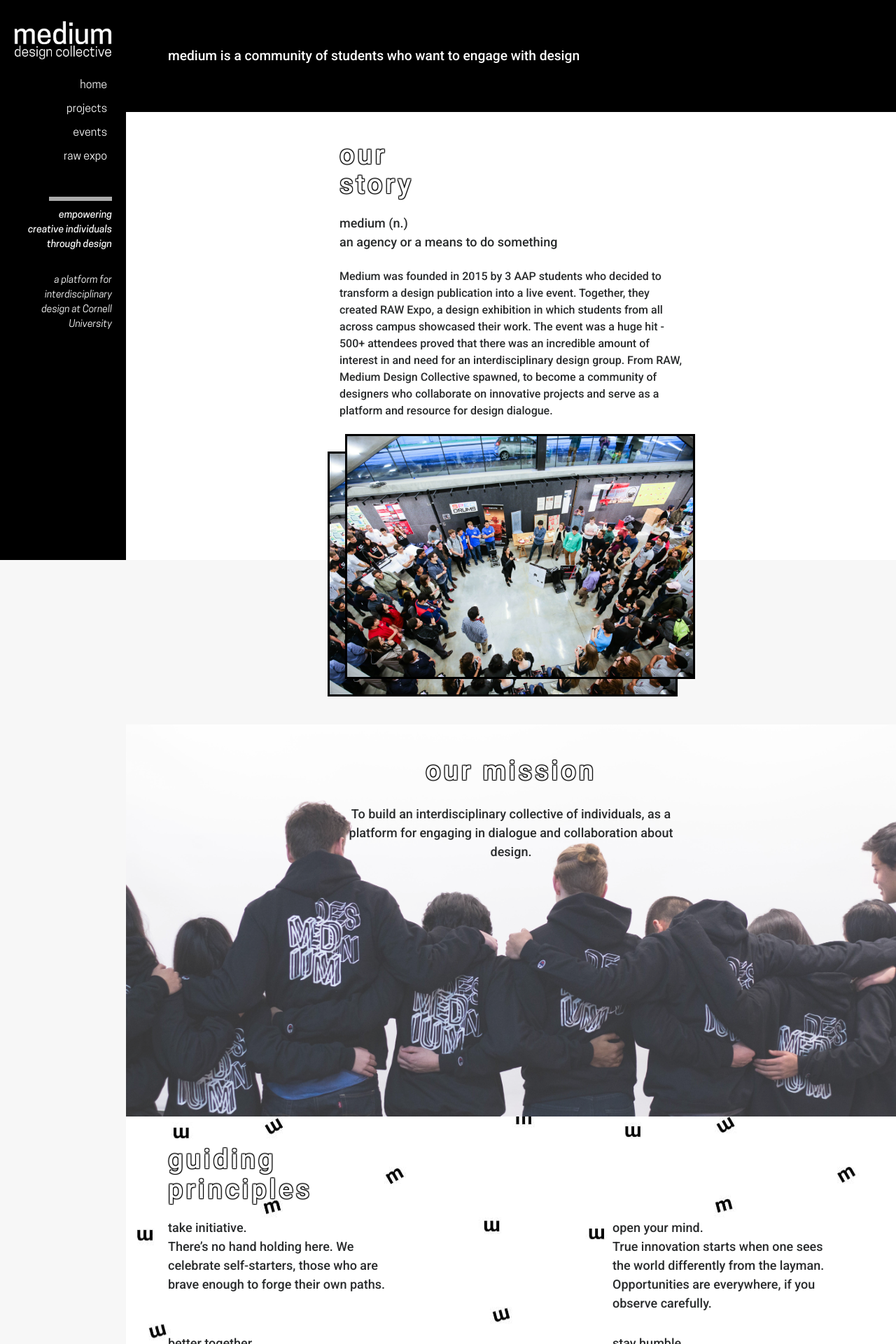
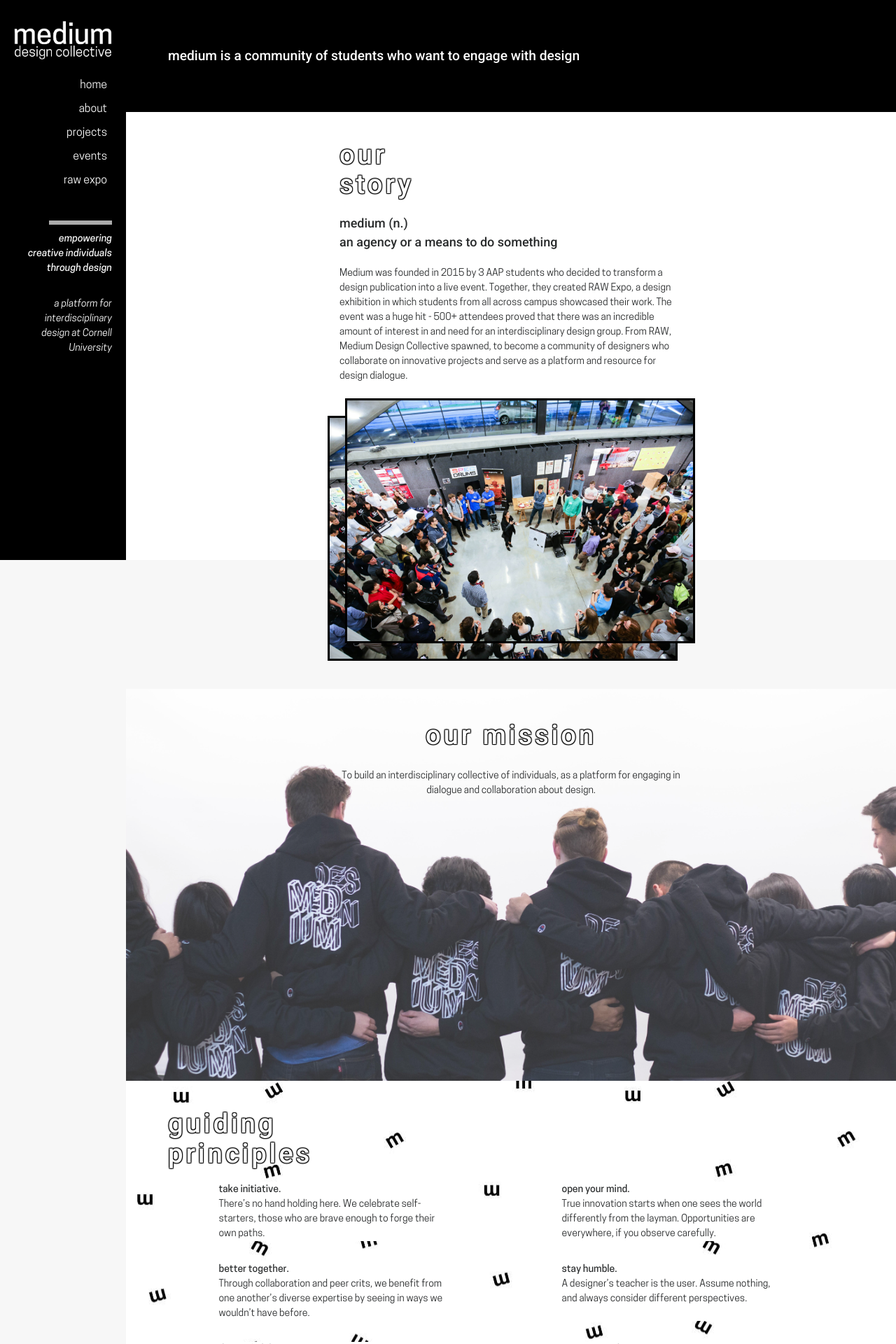
Before and after one commit to cornell-medium/django-backend, a Django app: page /about/ in a window 1280 px wide. Shown: the top 1920 px of the page at 70% size. Run offline with Django 3.2, Linux system fonts and the light colour scheme; style sheets or scripts are compiled from the project's sources; parts of the project's set-up code (start-up, migrations or seed data) failed here and were passed over; some libraries are stand-ins or nearby versions.

Commit message:
updated fonts and added about to nav bar

```diff
--- a/static/html/components/base.html
+++ b/static/html/components/base.html
@@ -25,6 +25,9 @@
             <a class="nav__option unselectable" href="{% url 'index' %}">
                 home
             </a>
+            <a class="nav__option unselectable" href="{% url 'about' %}">
+                about
+            </a>
             <a class="nav__option unselectable" href="{% url 'teams' %}">
                 projects
             </a>
@@ -34,6 +37,7 @@
             <a class="nav__option unselectable" href="{% url 'rawexpo' %}">
                 raw expo
             </a>
+
 <!--             <a class="nav__option unselectable" href="https://medium1.typeform.com/to/EvuQMw">
                 joinus
             </a> -->
--- a/static/html/sections/about.html
+++ b/static/html/sections/about.html
@@ -24,14 +24,14 @@
                     <br />
                     an agency or a means to do something</b>
                 </h4>
-                <h3>
+
                     <br/>
                     Medium was founded in 2015 by 3 AAP students who decided to transform a design publication into a live event.
                     Together, they created RAW Expo, a design exhibition in which students from all across campus showcased their work.
                     The event was a huge hit - 500+ attendees proved that there was an incredible amount of interest in and need for an
                     interdisciplinary design group. From RAW, Medium Design Collective spawned, to become a community of designers who
                     collaborate on innovative projects and serve as a platform and resource for design dialogue.
-                </h3>
+                    <br/>
                 <br/>
             </div>
 
@@ -48,8 +48,8 @@
                 <center>
                     <h2 class = "mission-border"> our mission</h2>
                     <br />
-                    <h4>To build an interdisciplinary collective of individuals, as a platform for engaging in
-                        dialogue and collaboration about design.</h4>
+                    To build an interdisciplinary collective of individuals, as a platform for engaging in
+                        dialogue and collaboration about design.
                 </center>
             </div>
         </div>
@@ -59,48 +59,48 @@
             <h2> guiding <br /> principles</h2>
             <div class = "guiding-principles-info">
                 <div class = "guiding-principles-detail">
-                    <h4><b>take initiative.</b>
+                    <b>take initiative.</b>
                         <br />
                         There’s no hand holding here. We celebrate self-starters,
                         those who are brave enough to forge their own paths.
-                    </h4>
+
                 </div>
                 <div class = "guiding-principles-detail">
-                    <h4><b>open your mind.</b>
+                    <b>open your mind.</b>
                         <br />
                         True innovation starts when one sees the world differently
                         from the layman. Opportunities are everywhere, if you observe
                         carefully.
-                    </h4>
+
                 </div>
                 <div class = "guiding-principles-detail">
-                    <h4><b>better together.</b>
+                    <b>better together.</b>
                         <br />
                         Through collaboration and peer crits, we benefit from one
                         another’s diverse expertise by seeing in ways we wouldn’t
                         have before.
-                    </h4>
+
                 </div>
                 <div class = "guiding-principles-detail">
-                    <h4><b>stay humble.</b>
+                    <b>stay humble.</b>
                         <br />
                         A designer’s teacher is the user. Assume nothing,
                         and always consider different perspectives.
-                    </h4>
+
                 </div>
                 <div class = "guiding-principles-detail">
-                    <h4><b>design & deliver.</b>
+                    <b>design & deliver.</b>
                         <br />
                         It’s more than just ideas, it’s about making it a reality.
                         We hold one another accountable to our commitments and responsibilities.
-                    </h4>
+
                 </div>
                 <div class = "guiding-principles-detail">
-                    <h4><b>assume good.</b>
+                    <b>assume good.</b>
                         <br />
                         Everyone’s trying their best. Be understanding of one
                         another’s situations and treat each other with kindness.
-                    </h4>
+
                 </div>
             </div>
         </div>
@@ -163,7 +163,7 @@
                 <br />
                 <br /> -->
                 <h2>contact us</h2>
-                <h4><b>mediumdesigncollective@gmail.com</b></h4>
+                <b>mediumdesigncollective@gmail.com</b>
             </div>
         </div>
 
--- a/static/html/sections/teams.html
+++ b/static/html/sections/teams.html
@@ -59,7 +59,7 @@
                 concerning Cornell’s design community. Members
                 of the publication team work closely with
                 the web team in order to generate content for Medium’s
-                digital publication (new for 2017-18!).
+                digital publication.
             </div>
         </div>
     </div>
--- a/static/scss/about.scss
+++ b/static/scss/about.scss
@@ -1,6 +1,4 @@
 $color_1: #292b2c;
-$color_2: white;
-$color_3: black;
 $background_color_1: black;
 $background_color_2: white;
 $background_color_3: rgba(255, 255, 255, 0.2);
@@ -37,7 +35,7 @@ h1 {
 	margin: 0;
 	line-height: 1.5;
 	font-size: 1.5vw;
-	color: $color_2;
+	color: white;
     font-weight: 300;
 }
 h2 {
@@ -48,14 +46,8 @@ h2 {
 	line-height: 1.1;
 	font-weight: bold;
 	text-shadow: -1px -1px 1px black, 1px -1px 1px black, -1px 1px 1px black, 1px 1px 1px black;
-	color: $color_2;
+	color: white;
     font-weight: 300;
-}
-h3 {
-	margin: 0;
-	line-height: 1.5;
-	font-size: 1.6vw;
-    font-weight: 300 !important;
 }
 h4 {
 	margin: 0;
@@ -67,7 +59,7 @@ h5 {
 	margin: 0;
 	line-height: 1.5;
 	font-size: 1.8vw;
-	color: $color_2;
+	color: white;
     font-weight: 300;
 }
 h6 {
@@ -78,7 +70,7 @@ h6 {
 	line-height: 1.1;
 	font-weight: bold;
 	text-shadow: -1px -1px 1px white, 1px -1px 1px white, -1px 1px 1px white, 1px 1px 1px white;
-	color: $color_3;
+	color: black;
     font-weight: 300;
 }
 ul {
@@ -103,7 +95,7 @@ ul {
 		font-weight: bold;
 		letter-spacing: 5px;
 		text-shadow: -1px -1px 0 white, 1px -1px 0 white, -1px 1px 0 white, 1px 1px 0 white;
-		color: $color_3;
+		color: black;
 	}
 }
 .our-story {
@@ -195,7 +187,7 @@ ul {
 	display: flex;
 	flex-direction: row;
 	flex-wrap: wrap;
-	justify-content: space-between;
+	justify-content: space-around;
 }
 .guiding-principles-detail {
 	background-color: $background_color_2;
@@ -248,7 +240,7 @@ ul {
 	flex-direction: column;
 	justify-content: center;
 	height: 50px;
-	color: $color_3;
+	color: black;
 }
 @media (min-width: 1200px) {
 	h3 {
@@ -271,11 +263,11 @@ ul {
 	.medium-type {
 		padding: 5px 35px;
 	}
-	h1 {
+	h1{
 		font-size: 14px;
 	}
 	h2 {
-		font-size: 14px;
+		font-size: 16px;
 	}
 	h3 {
 		font-size: 14px;
@@ -340,7 +332,7 @@ ul {
 	.txt-type {
 		>.txt {
 			text-shadow: initial;
-			color: $color_2;
+			color: white;
 			font-weight: normal;
 			letter-spacing: normal;
 		}
```
Also changed, not shown: static/html/sections/index.html (+4 -4 lines).
